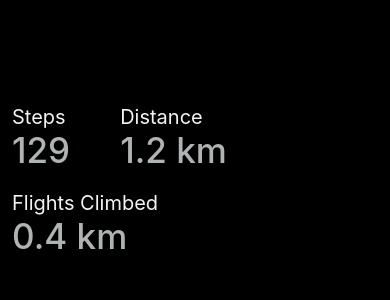
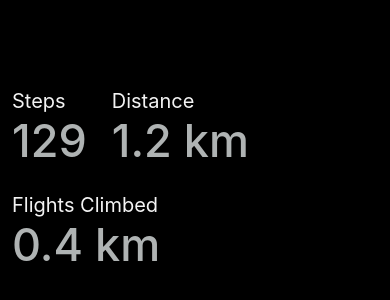
Before and after one commit to Siya-Tonjeni/Step-Counter, a React Native app: screen / in a window 390 px wide. Shown: the part 250-550 px from the top of the page. Built offline with nearby package versions, Linux system fonts and the light colour scheme.

Commit message:
Made styling changes to the stats

```diff
--- a/App.tsx
+++ b/App.tsx
@@ -7,10 +7,10 @@
 };
 
 const ValueData = ({label, value}: ValueDataProps) => (
-  <View style={styles.valueContainer}>
-  <Text style={styles.label}>{label}</Text>
-  <Text style={styles.value}>{value}</Text>
-</View>
+  <View>
+    <Text style={styles.label}>{label}</Text>
+    <Text style={styles.value}>{value}</Text>
+  </View>
 );
 
 export default function App() {
@@ -18,12 +18,12 @@
     <View style={styles.container}>
       <Text>Hello World!</Text>
 
-      <View style={{flexDirection: 'row'}}>
+      <View style={styles.values}>
         <ValueData label="Steps" value="129" />
         <ValueData label="Distance" value="1.2 km" />
+        <ValueData label="Flights Climbed" value="0.4 km" />
       </View>
 
-      <ValueData label="Flights Climbed" value="0.4 km" />
       <StatusBar style="auto" />
     </View>
   );
@@ -36,17 +36,17 @@
     justifyContent: 'center',
     padding: 12,
   },
-
-  valueContainer: {
-    marginRight: 50,
-    marginVertical: 10,
+  values: {
+    flexDirection: 'row',
+    gap: 25,
+    flexWrap: 'wrap',
   },
   label: {
     fontSize: 20,
     color: '#f3f3f3',
   },
   value: {
-    fontSize: 35,
+    fontSize: 45,
     color: '#AFB3B3',
     fontWeight: '500',
   },
```
